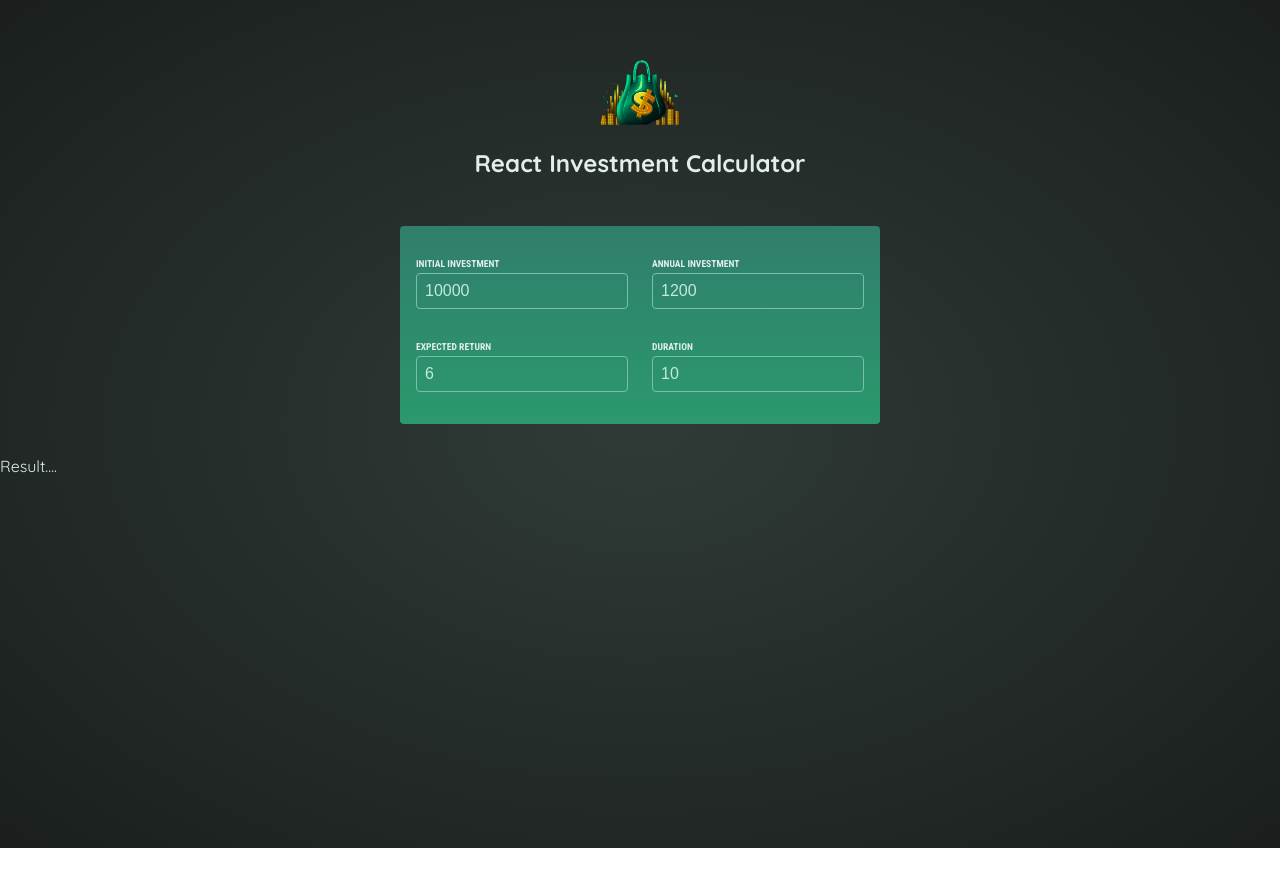
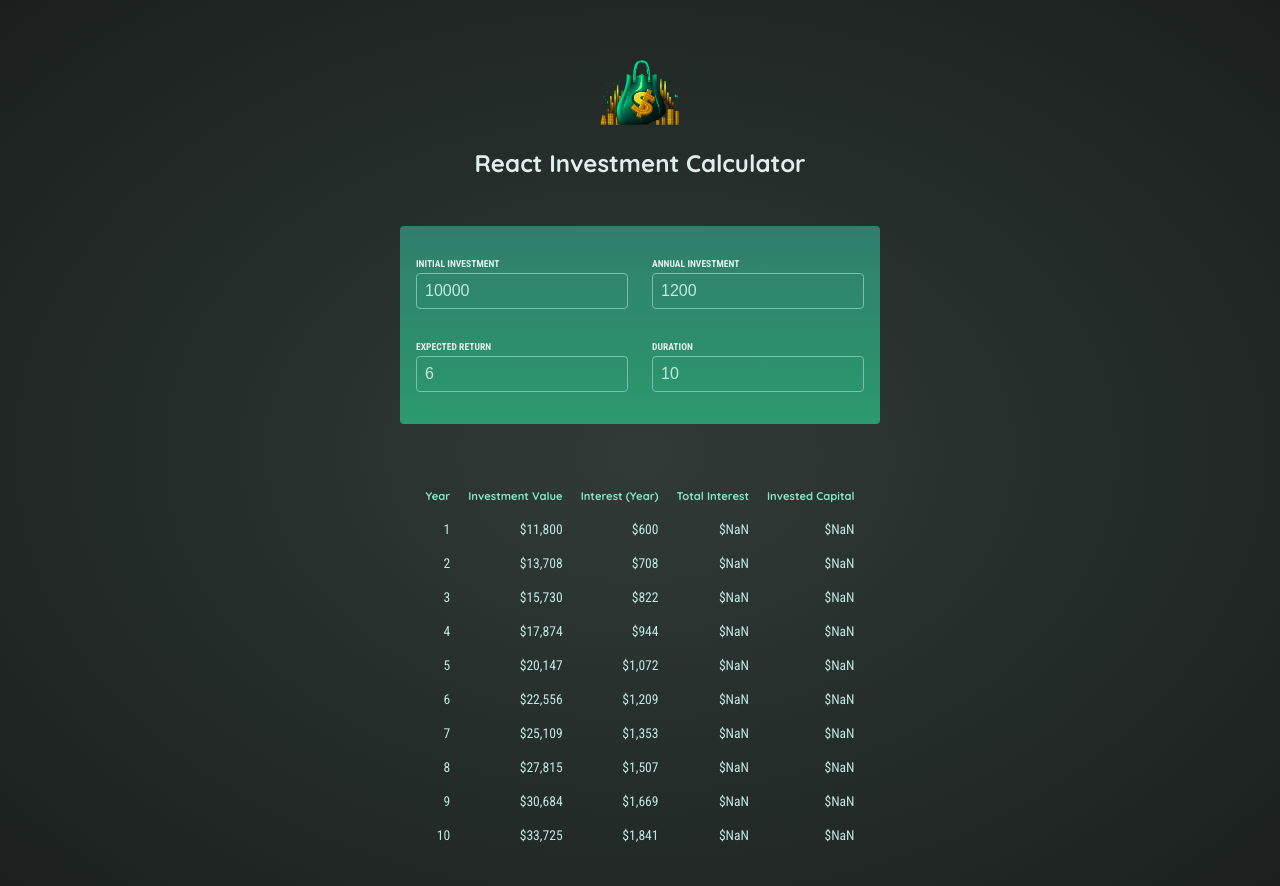
Before and after one commit to tanvir35web/Investment-Calculator, a React (Vite) app: page / in a window 1280 px wide. Shown: the top 886 px of the page. Before the commit the page ends 848 px from the top, so only its background shows below. Built offline with nearby package versions, Linux system fonts and the light colour scheme.

Commit message:
result value added dynamically till than interest

```diff
--- a/src/App.jsx
+++ b/src/App.jsx
@@ -19,7 +19,7 @@
     setUserInput((prevUserInput) => {
       return {
         ...prevUserInput,
-        [inputIdentifier]: newValue,
+        [inputIdentifier]: + newValue,
       };
     });
   }
--- a/src/components/Results.jsx
+++ b/src/components/Results.jsx
@@ -1,10 +1,34 @@
 import React from 'react'
+import { calculateInvestmentResults,formatter } from '../util/investment'
 
 function Results( {input} ) {
-    console.log(input);
+    const resultData = calculateInvestmentResults(input);
+    console.log(resultData);
   return (
-    <p> Result.... </p>
-  )
+    <table id='result'>
+      <thead>
+        <tr>
+          <th>Year</th>
+          <th>Investment Value</th>
+          <th>Interest (Year)</th>
+          <th>Total Interest</th>
+          <th>Invested Capital</th>
+        </tr>
+      </thead>
+
+      <tbody>
+        {resultData.map(yearData => {
+          return <tr key={yearData.year}>
+            <td>{yearData.year}</td>
+            <td>{formatter.format(yearData.valueEndOfYear)}</td>
+            <td>{formatter.format(yearData.interest)}</td>
+            <td>{formatter.format()}</td>
+            <td>{formatter.format()}</td>
+          </tr>
+        })}
+      </tbody>
+    </table>
+  );
 }
 
-export default Results
+export default Results;
```
